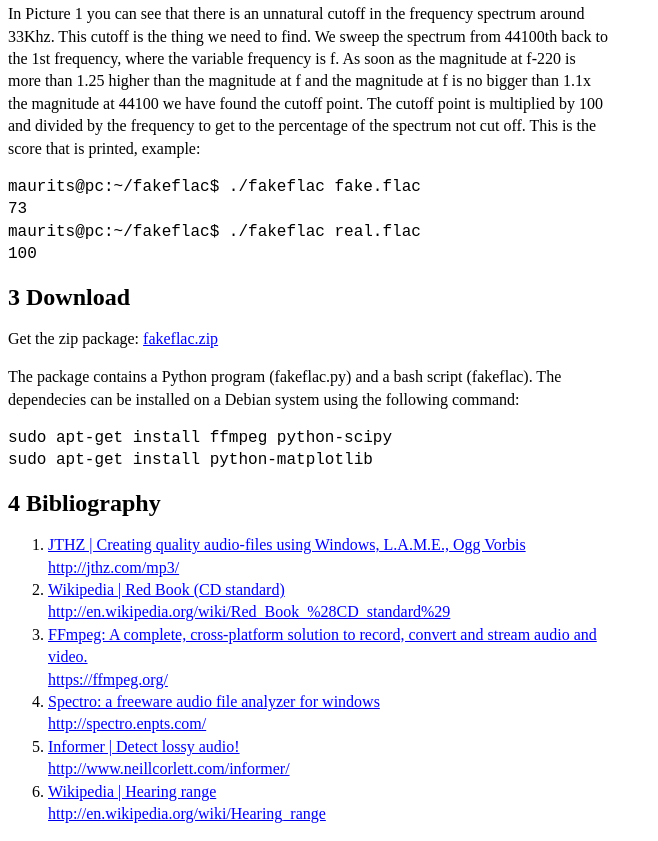
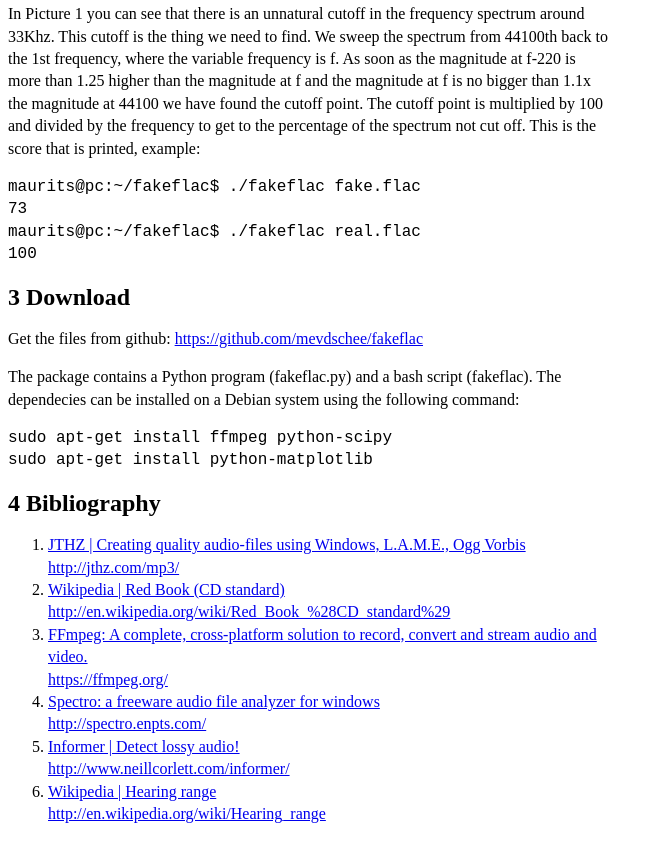
Before and after one commit to mevdschee/fakeflac, a plain HTML site: page doc/index.html in a window 1280 px wide. Shown: the part 1936-2777 px from the top of the page, without its empty margins (0-658 px from the left). Drawn offline with Linux system fonts and the light colour scheme.

Commit message:
docs ffmpeg

```diff
--- a/doc/index.html
+++ b/doc/index.html
@@ -44,7 +44,7 @@ maurits@pc:~/fakeflac$ ./fakeflac real.flac
 
 <h2>3 Download</h1>
 
-<p>Get the zip package: <a href="fakeflac.zip">fakeflac.zip</a></p>
+<p>Get the files from github: <a href="https://github.com/mevdschee/fakeflac">https://github.com/mevdschee/fakeflac</a></p>
 
 <p>The package contains a Python program (fakeflac.py) and a bash script (fakeflac). The dependecies can be installed on a Debian system using the following command:<p>
 
```
